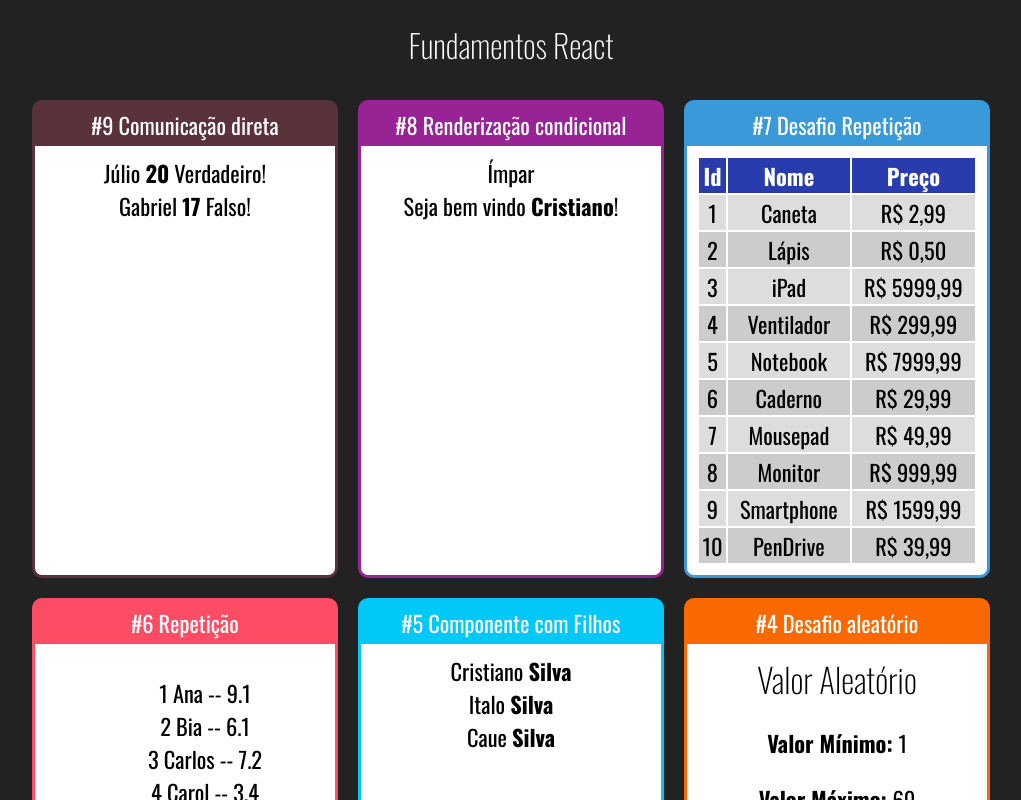
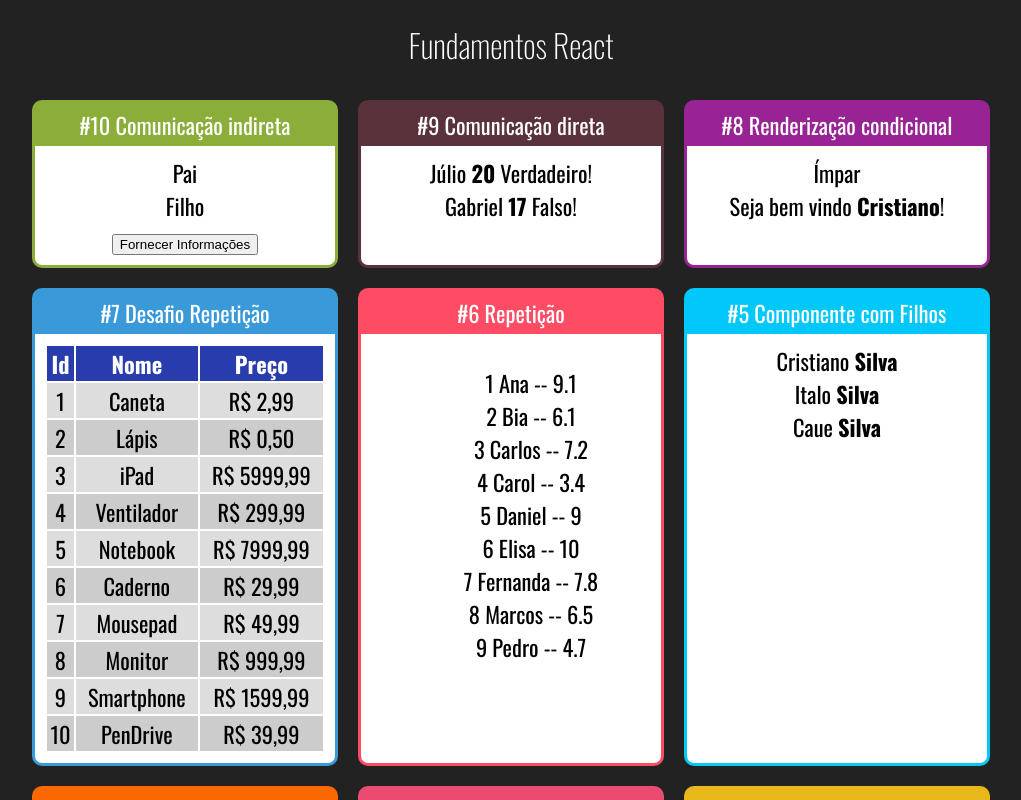
Before and after one commit to cristianodecarvalho/curso-react-redux, a React (Create React App) app in the folder fundamentos-react/: page / in a window 1280 px wide. Shown: the top 800 px of the page, without its empty margins (129-1150 px from the left). Built offline with nearby package versions, Linux system fonts and the light colour scheme.

Commit message:
Implementing indirect communication

```diff
--- a/fundamentos-react/src/App.jsx
+++ b/fundamentos-react/src/App.jsx
@@ -1,6 +1,7 @@
 import "./App.css"
 import React from 'react';
 
+import IndiretaPai from "./components/comunicacao/IndiretaPai";
 import DiretaPai from "./components/comunicacao/DiretaPai";
 import UsuarioInfo from "./components/condicional/UsuarioInfo";
 import ParOuImpar from "./components/condicional/ParOuImpar";
@@ -19,6 +20,10 @@
         <h1>Fundamentos React</h1>
 
         <div className="Cards">
+            <Card titulo="#10 Comunicação indireta" color="#8BAD39">
+                <IndiretaPai/>
+            </Card>
+
             <Card titulo="#9 Comunicação direta" color="#59323C">
                 <DiretaPai/>
             </Card>
--- /dev/null
+++ b/fundamentos-react/src/components/comunicacao/IndiretaFilho.jsx
@@ -0,0 +1,13 @@
+import React from "react";
+
+export default props => {
+    const cb = props.quandoClicar
+    return (
+        <div>
+            <div>Filho</div>
+            <button onClick={ _ => { cb('Joao', 53, true)}}>
+                Fornecer Informações
+            </button>
+        </div>
+    )
+}
--- /dev/null
+++ b/fundamentos-react/src/components/comunicacao/IndiretaPai.jsx
@@ -0,0 +1,16 @@
+import React from "react";
+import IndiretaFilho from "./IndiretaFilho";
+
+export default props => {
+
+    function fornecerInformacoes(nome, idade, nerd){
+        console.log(nome, idade, nerd)
+    }
+
+    return(
+        <div>
+            <div>Pai</div>
+            <IndiretaFilho quandoClicar={fornecerInformacoes}/>
+        </div>
+    )
+}
```
